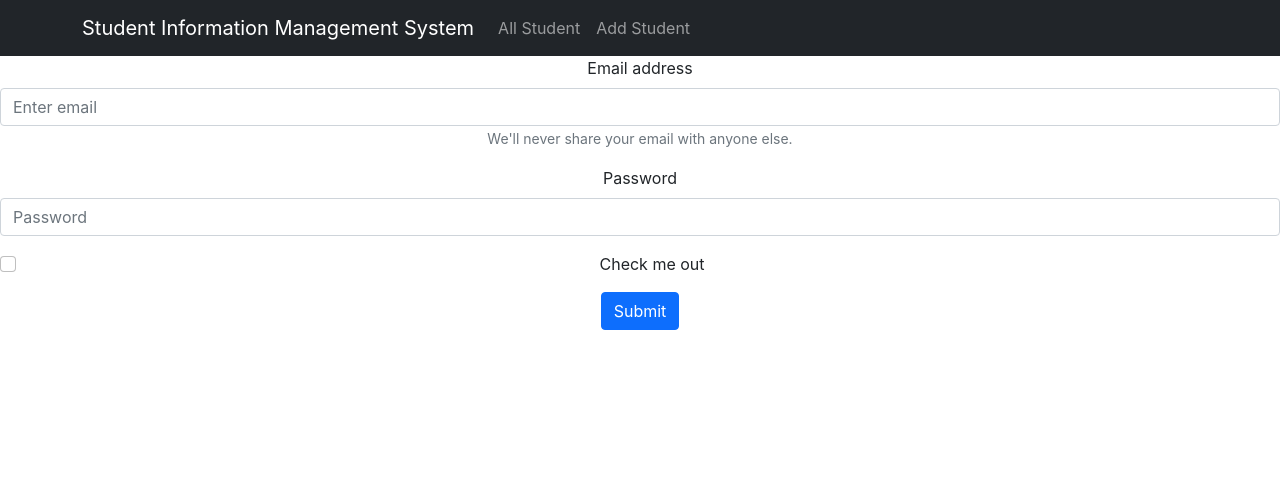
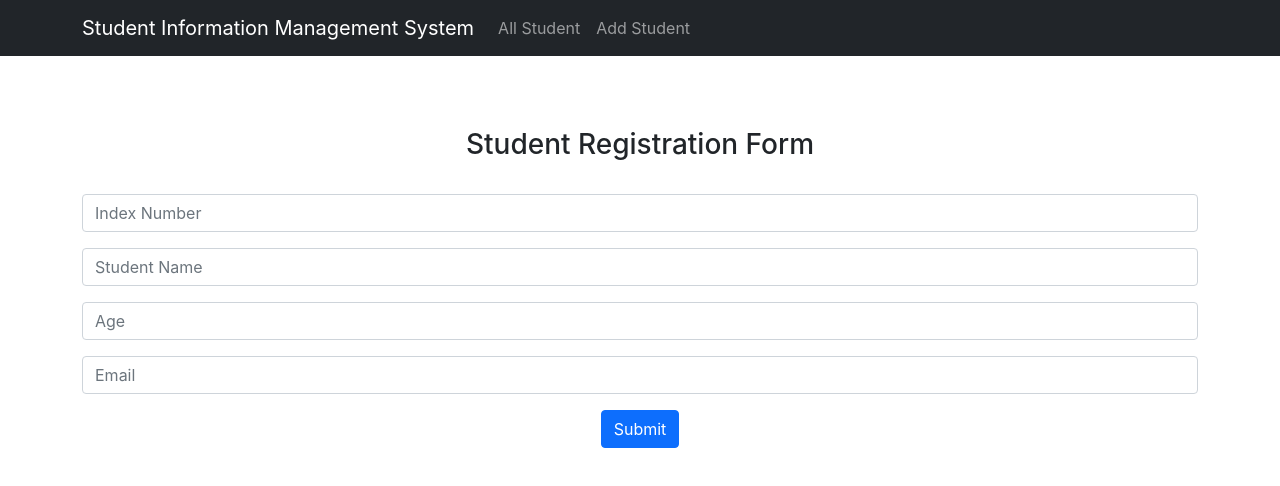
Before and after one commit to ihakalanka/goBackend, a React (Create React App) app: page /addStudent in a window 1280 px wide. Shown: the top 486 px of the page. Built offline with nearby package versions, Linux system fonts and the light colour scheme.

Commit message:
Form is implemented

```diff
--- a/src/component/addStudent.js
+++ b/src/component/addStudent.js
@@ -1,27 +1,29 @@
 import React from "react";
-import { Form,Button } from "react-bootstrap";
+import { Form, Button, Container } from "react-bootstrap";
 
 export default function AddStudent(){
     return(
+        <Container>
+            <br/><br/><br/>
+            <h3>Student Registration Form</h3>
+            <br/>
         <Form>
-  <Form.Group className="mb-3" controlId="formBasicEmail">
-    <Form.Label>Email address</Form.Label>
-    <Form.Control type="email" placeholder="Enter email" />
-    <Form.Text className="text-muted">
-      We'll never share your email with anyone else.
-    </Form.Text>
+  <Form.Group className="mb-3">
+    <Form.Control type="number" placeholder="Index Number" />
   </Form.Group>
-
-  <Form.Group className="mb-3" controlId="formBasicPassword">
-    <Form.Label>Password</Form.Label>
-    <Form.Control type="password" placeholder="Password" />
+  <Form.Group className="mb-3">
+    <Form.Control type="text" placeholder="Student Name" />
   </Form.Group>
-  <Form.Group className="mb-3" controlId="formBasicCheckbox">
-    <Form.Check type="checkbox" label="Check me out" />
+  <Form.Group className="mb-3">
+    <Form.Control type="number" placeholder="Age" />
+  </Form.Group>
+  <Form.Group className="mb-3">
+    <Form.Control type="email" placeholder="Email" />
   </Form.Group>
   <Button variant="primary" type="submit">
     Submit
   </Button>
 </Form>
+</Container>
     );
 }
```
